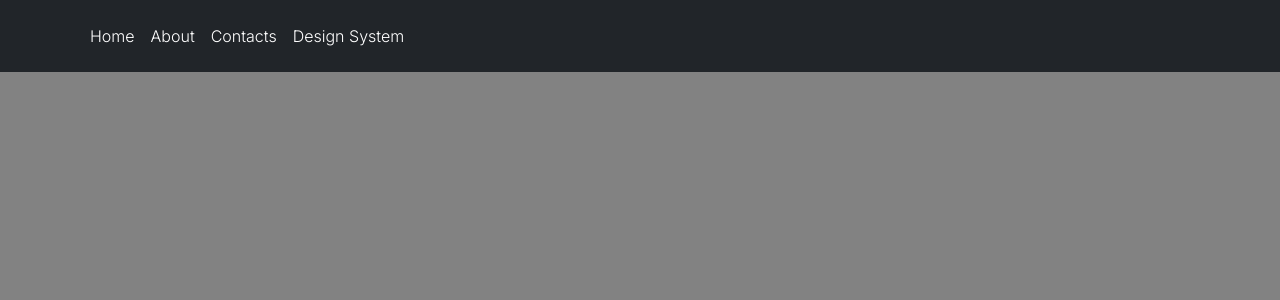
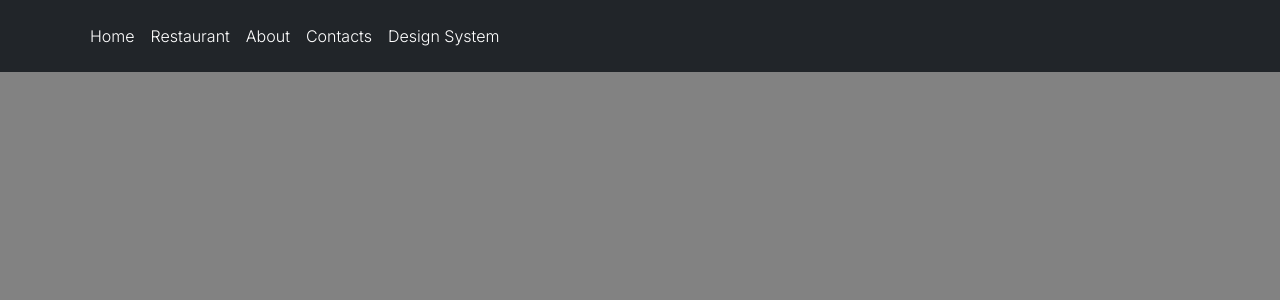
Before and after one commit to FrancescoRispoli17/deliveboo-frontend, a Vue app: page /contacts in a window 1280 px wide. Shown: the top 300 px of the page. Built offline with nearby package versions, Linux system fonts and the light colour scheme.

Commit message:
[UPD] added link restaurant in HeaderComponent

```diff
--- a/src/components/HeaderComponent.vue
+++ b/src/components/HeaderComponent.vue
@@ -8,6 +8,7 @@
             <div class="d-flex flex-wrap align-items-center justify-content-center justify-content-lg-start">
                 <ul class="nav col-12 col-lg-auto me-lg-auto mb-2 justify-content-center mb-md-0">
                     <li><a href="/" class="nav-link px-2 text-white">Home</a></li>
+                    <li><a href="/restaurant" class="nav-link px-2 text-white">Restaurant</a></li>
                     <li><a href="/about" class="nav-link px-2 text-white">About</a></li>
                     <li><a href="/contacts" class="nav-link px-2 text-white">Contacts</a></li>
                     <li><a href="/designSystem" class="nav-link px-2 text-white">Design System</a></li>
```
